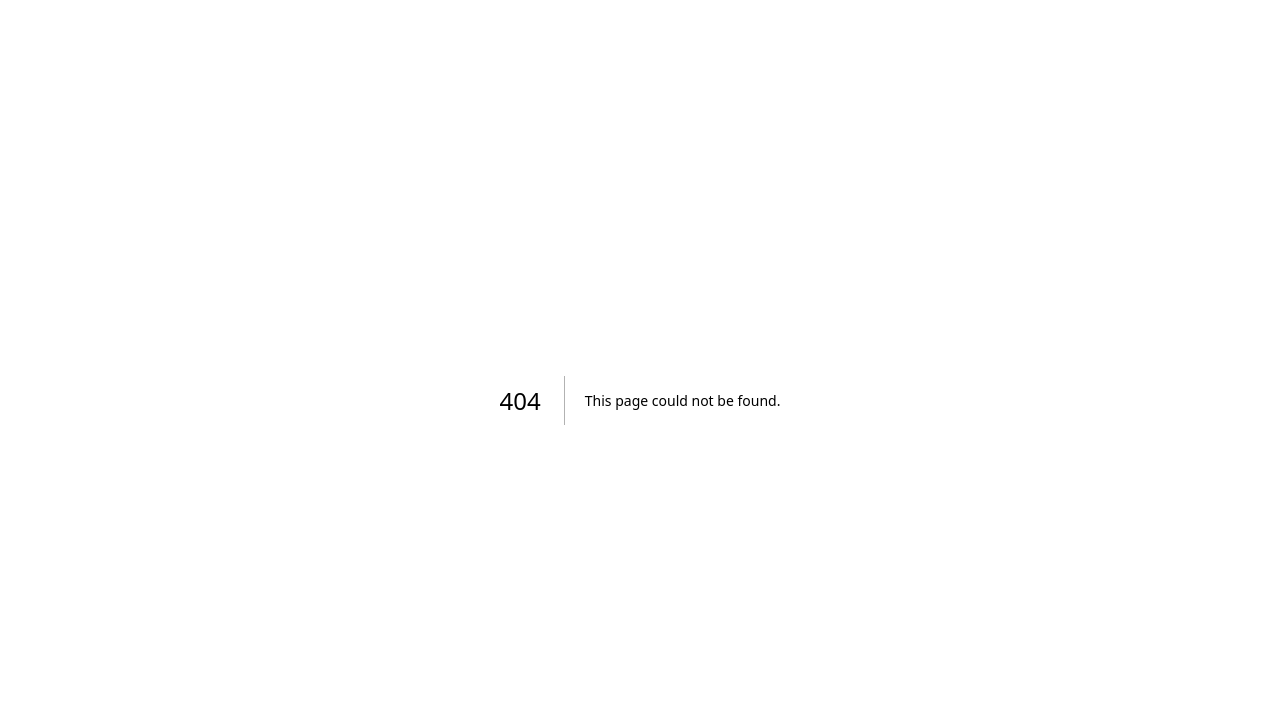
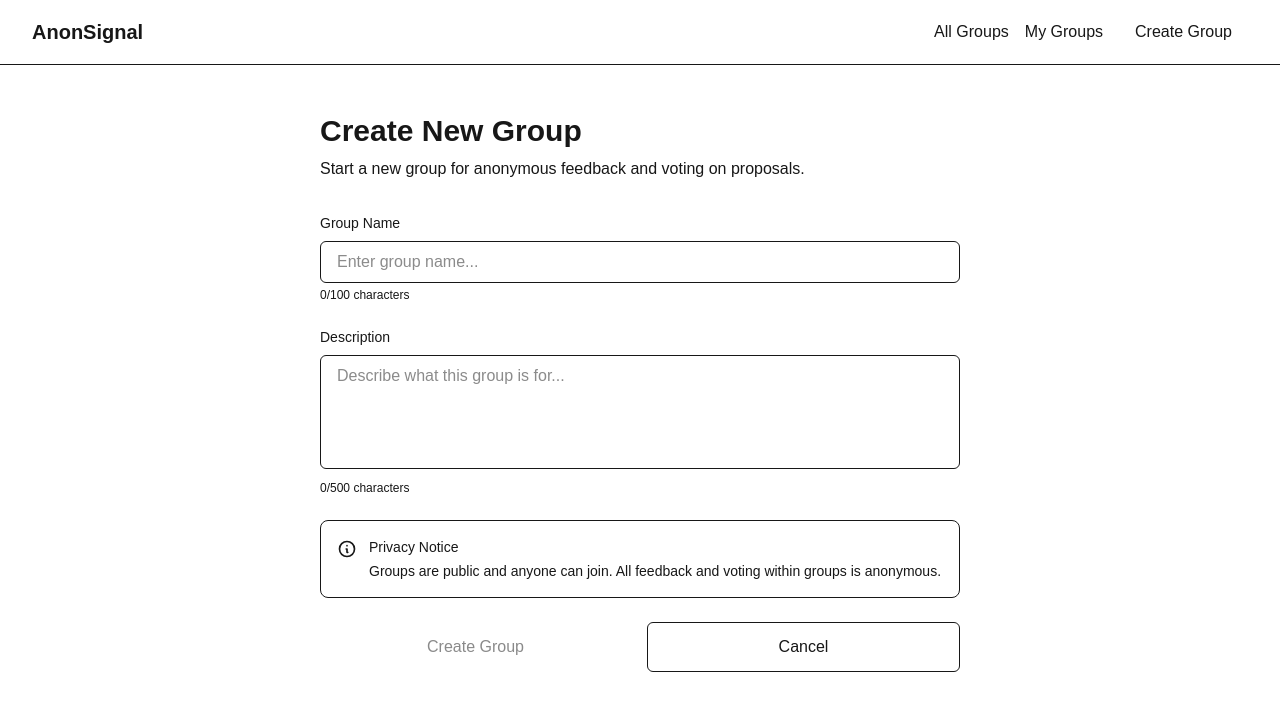
Before and after one commit to Akhil-2310/AnonSIg, a Next.js app: page /create-group in a window 1280 px wide. Before the commit this address had no page. Shown: the top 710 px of the page. Built offline with nearby package versions, Linux system fonts and the light colour scheme.

Commit message:
feat: create groups page

```diff
--- /dev/null
+++ b/app/create-group/page.tsx
@@ -0,0 +1,143 @@
+"use client"
+
+import type React from "react"
+
+import { useState } from "react"
+import Link from "next/link"
+import { useRouter } from "next/navigation"
+import { createGroup } from "../../lib/groups"
+
+export default function CreateGroupPage() {
+  const [name, setName] = useState("")
+  const [description, setDescription] = useState("")
+  const [isLoading, setIsLoading] = useState(false)
+  const router = useRouter()
+
+  const handleSubmit = async (e: React.FormEvent) => {
+    e.preventDefault()
+    if (!name.trim() || !description.trim()) return
+
+    setIsLoading(true)
+    try {
+      const newGroup = createGroup(name.trim(), description.trim())
+      router.push(`/groups/${newGroup.id}`)
+    } catch (error) {
+      console.error("Failed to create group:", error)
+    } finally {
+      setIsLoading(false)
+    }
+  }
+
+  return (
+    <div className="min-h-screen bg-background">
+      {/* Navigation */}
+      <nav className="border-b border-border bg-background">
+        <div className="max-w-7xl mx-auto px-4 sm:px-6 lg:px-8">
+          <div className="flex justify-between items-center h-16">
+            <div className="flex items-center">
+              <Link href="/" className="text-xl font-bold text-foreground">
+                AnonSignal
+              </Link>
+            </div>
+            <div className="flex items-center space-x-4">
+              <Link href="/groups" className="text-foreground hover:text-muted-foreground transition-colors">
+                All Groups
+              </Link>
+              <Link href="/my-groups" className="text-foreground hover:text-muted-foreground transition-colors">
+                My Groups
+              </Link>
+              <Link
+                href="/create-group"
+                className="bg-primary text-primary-foreground px-4 py-2 rounded-md hover:bg-primary/90 transition-colors"
+              >
+                Create Group
+              </Link>
+            </div>
+          </div>
+        </div>
+      </nav>
+
+      {/* Main Content */}
+      <div className="max-w-2xl mx-auto py-12 px-4">
+        <div className="mb-8">
+          <h1 className="text-3xl font-bold text-foreground mb-2">Create New Group</h1>
+          <p className="text-muted-foreground">Start a new group for anonymous feedback and voting on proposals.</p>
+        </div>
+
+        <form onSubmit={handleSubmit} className="space-y-6">
+          <div>
+            <label htmlFor="name" className="block text-sm font-medium text-foreground mb-2">
+              Group Name
+            </label>
+            <input
+              type="text"
+              id="name"
+              value={name}
+              onChange={(e) => setName(e.target.value)}
+              placeholder="Enter group name..."
+              maxLength={100}
+              className="w-full px-4 py-2 border border-border rounded-md bg-input text-foreground placeholder-muted-foreground focus:outline-none focus:ring-2 focus:ring-ring focus:border-transparent"
+              required
+            />
+            <div className="text-xs text-muted-foreground mt-1">{name.length}/100 characters</div>
+          </div>
+
+          <div>
+            <label htmlFor="description" className="block text-sm font-medium text-foreground mb-2">
+              Description
+            </label>
+            <textarea
+              id="description"
+              value={description}
+              onChange={(e) => setDescription(e.target.value)}
+              placeholder="Describe what this group is for..."
+              maxLength={500}
+              rows={4}
+              className="w-full px-4 py-2 border border-border rounded-md bg-input text-foreground placeholder-muted-foreground focus:outline-none focus:ring-2 focus:ring-ring focus:border-transparent resize-none"
+              required
+            />
+            <div className="text-xs text-muted-foreground mt-1">{description.length}/500 characters</div>
+          </div>
+
+          <div className="bg-muted border border-border rounded-lg p-4">
+            <div className="flex items-start space-x-3">
+              <svg
+                className="w-5 h-5 text-muted-foreground mt-0.5 flex-shrink-0"
+                fill="none"
+                stroke="currentColor"
+                viewBox="0 0 24 24"
+              >
+                <path
+                  strokeLinecap="round"
+                  strokeLinejoin="round"
+                  strokeWidth={2}
+                  d="M13 16h-1v-4h-1m1-4h.01M21 12a9 9 0 11-18 0 9 9 0 0118 0z"
+                />
+              </svg>
+              <div className="text-sm text-muted-foreground">
+                <p className="font-medium mb-1">Privacy Notice</p>
+                <p>Groups are public and anyone can join. All feedback and voting within groups is anonymous.</p>
+              </div>
+            </div>
+          </div>
+
+          <div className="flex flex-col sm:flex-row gap-4">
+            <button
+              type="submit"
+              disabled={!name.trim() || !description.trim() || isLoading}
+              className="flex-1 bg-primary text-primary-foreground px-6 py-3 rounded-md font-medium hover:bg-primary/90 focus:outline-none focus:ring-2 focus:ring-ring focus:ring-offset-2 disabled:opacity-50 disabled:cursor-not-allowed transition-colors"
+            >
+              {isLoading ? "Creating..." : "Create Group"}
+            </button>
+            <Link
+              href="/groups"
+              className="flex-1 border border-border text-foreground px-6 py-3 rounded-md font-medium hover:bg-muted focus:outline-none focus:ring-2 focus:ring-ring focus:ring-offset-2 transition-colors text-center"
+            >
+              Cancel
+            </Link>
+          </div>
+        </form>
+      </div>
+    </div>
+  )
+}
```
